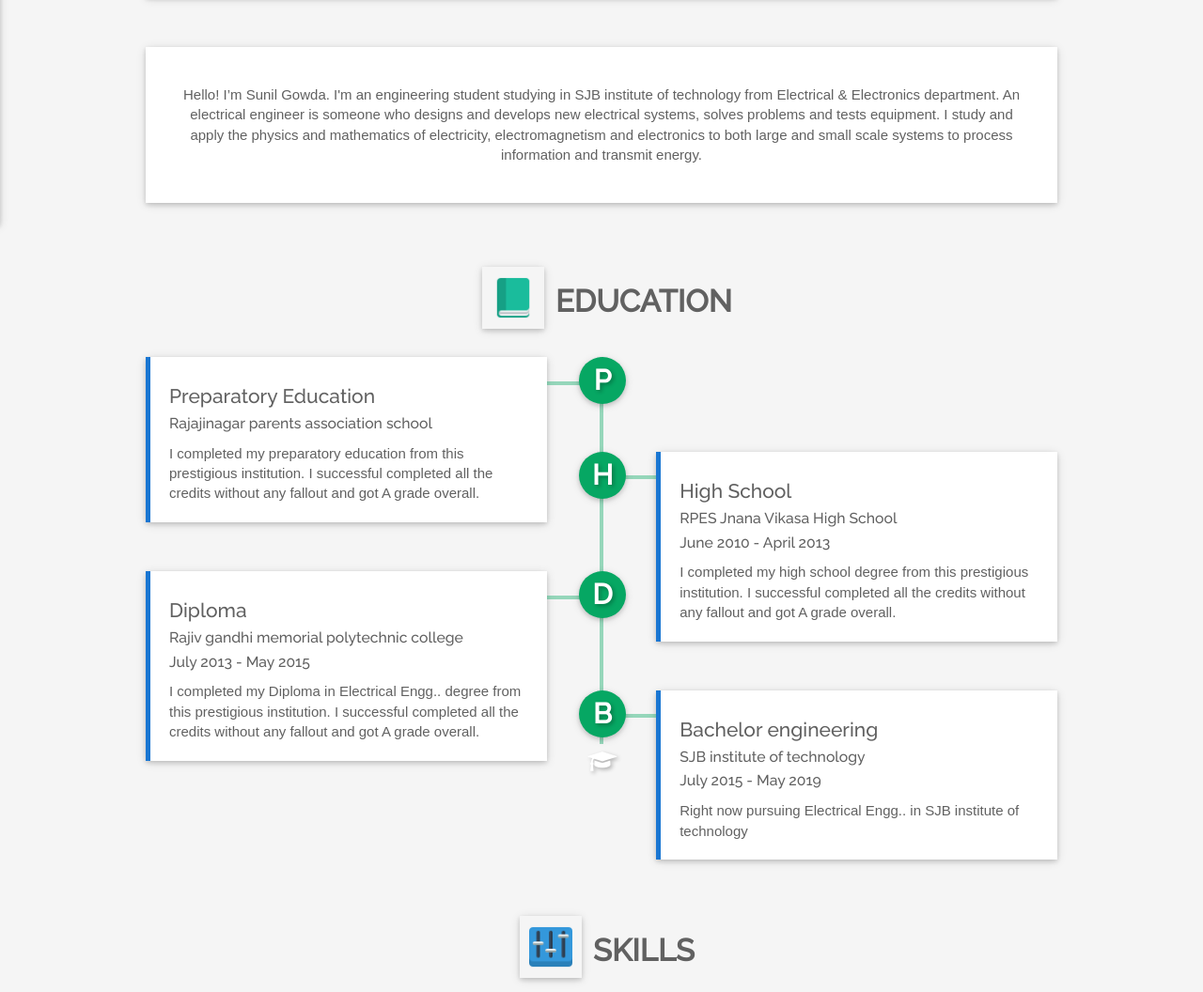
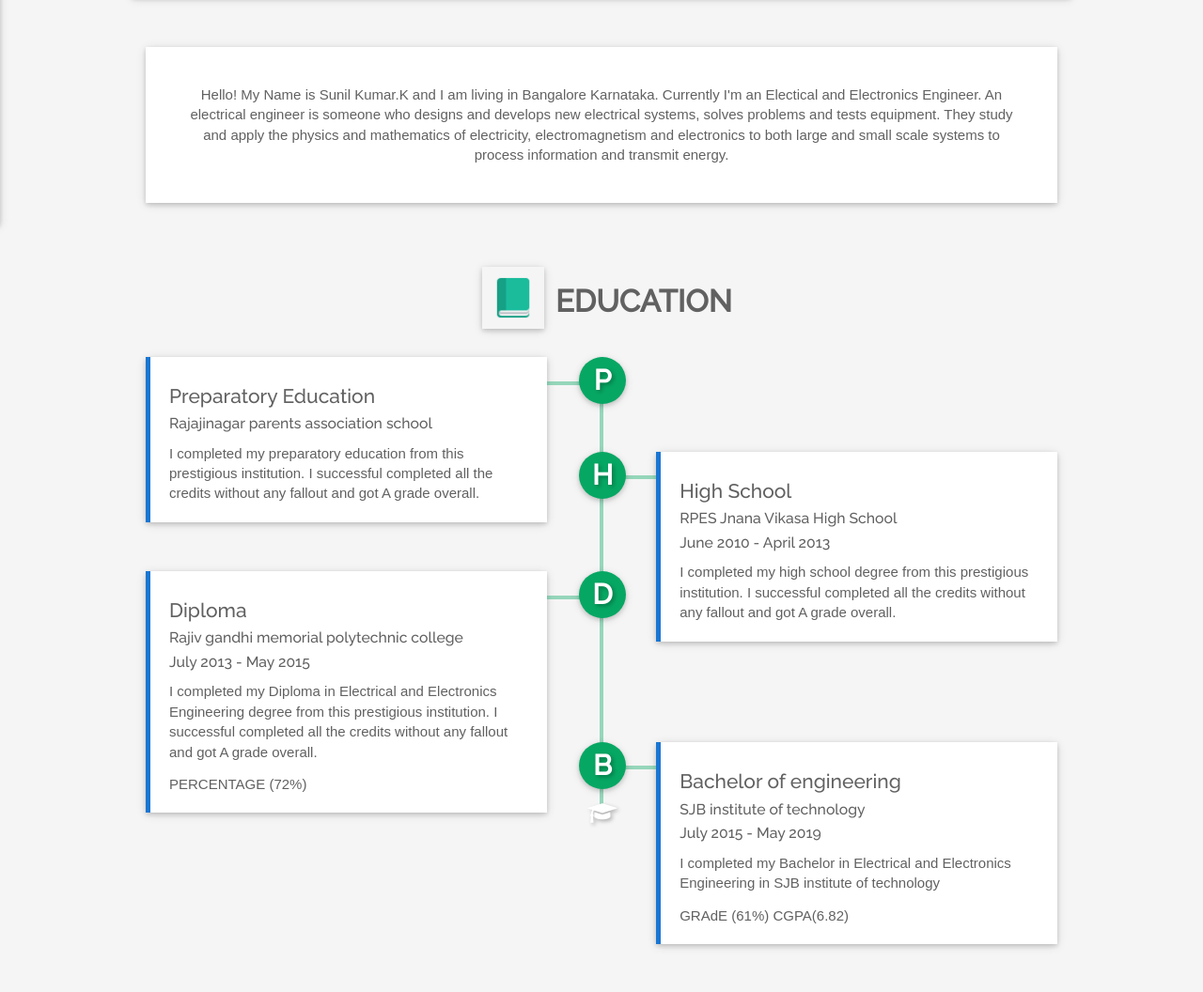
Before and after one commit to sunilkumar34/Resume, a plain HTML site: page index.html in a window 1280 px wide. Shown: the part 561-1617 px from the top of the page at 94% size. Drawn offline with Linux system fonts and the light colour scheme; some packages are replaced by stand-ins of ours; files whose address does not match are found by name; a web font is replaced by a local one.

Commit message:
Add files via upload

```diff
--- a/index.html
+++ b/index.html
@@ -118,14 +118,14 @@
 <div id="v-card-holder" class="section">
     <div class="container">
         <div class="row">
-            <div class="col-md-12 col-sm-12 col-xs-12">
+            <div class="col-md-15 col-sm-15 col-xs-15">
 
                 <!-- V-CARD -->
                 <div id="v-card" class="card">
 
                     <!-- PROFILE PICTURE -->
                     <div id="profile" class="right">
-                        <img alt="profile-image" class="img-responsive" src="images/profile/profile.jpg">
+                        <img alt="profile-image" class="img-responsive" src="images/profile/sun.jpg">
                         <div class="slant"></div>
                     </div>
 
@@ -210,8 +210,8 @@
                     <div class="card-content">
                         <!-- ABOUT PARAGRAPH -->
                         <p>
-                            Hello! I’m Sunil Gowda. I'm an engineering student studying in SJB institute of technology from Electrical & Electronics department.
-                            An electrical engineer is someone who designs and develops new electrical systems, solves problems and tests equipment. I study and apply the physics and mathematics of electricity, electromagnetism and electronics to both large and small scale systems to process information and transmit energy.
+                            Hello! My Name is Sunil Kumar.K and I am living in Bangalore Karnataka. Currently I'm an Electical and Electronics Engineer.
+                            An electrical engineer is someone who designs and develops new electrical systems, solves problems and tests equipment. They study and apply the physics and mathematics of electricity, electromagnetism and electronics to both large and small scale systems to process information and transmit energy.
 
                     </div>
                 </div>
@@ -306,8 +306,11 @@
                         </div>
                         <!-- TIMELINE PARAGRAPH -->
                         <p>
-                            I completed my Diploma in Electrical Engg.. degree from this prestigious institution.
+                            I completed my Diploma in Electrical and Electronics Engineering degree from this prestigious institution.
                             I successful completed all the credits without any fallout and got A grade overall.
+                        </p>
+                        <p>
+                            PERCENTAGE (72%)
                         </p>
 
                     </div>
@@ -322,7 +325,7 @@
                 <div class="card timeline-content">
                     <div class="card-content">
                         <!-- TIMELINE TITLE -->
-                        <h6 class="timeline-title">Bachelor engineering</h6>
+                        <h6 class="timeline-title">Bachelor of engineering</h6>
                         <!-- TIMELINE TITLE INFO -->
                         <div class="timeline-info">
                             <h6>
@@ -334,7 +337,10 @@
                         </div>
                         <!-- TIMELINE PARAGRAPH -->
                         <p>
-                            Right now pursuing Electrical Engg.. in SJB institute of technology
+                            I completed my Bachelor in Electrical and Electronics Engineering in SJB institute of technology
+                        </p>
+                        <p>
+                            GRAdE (61%) CGPA(6.82)
                         </p>
 
                     </div>
```
